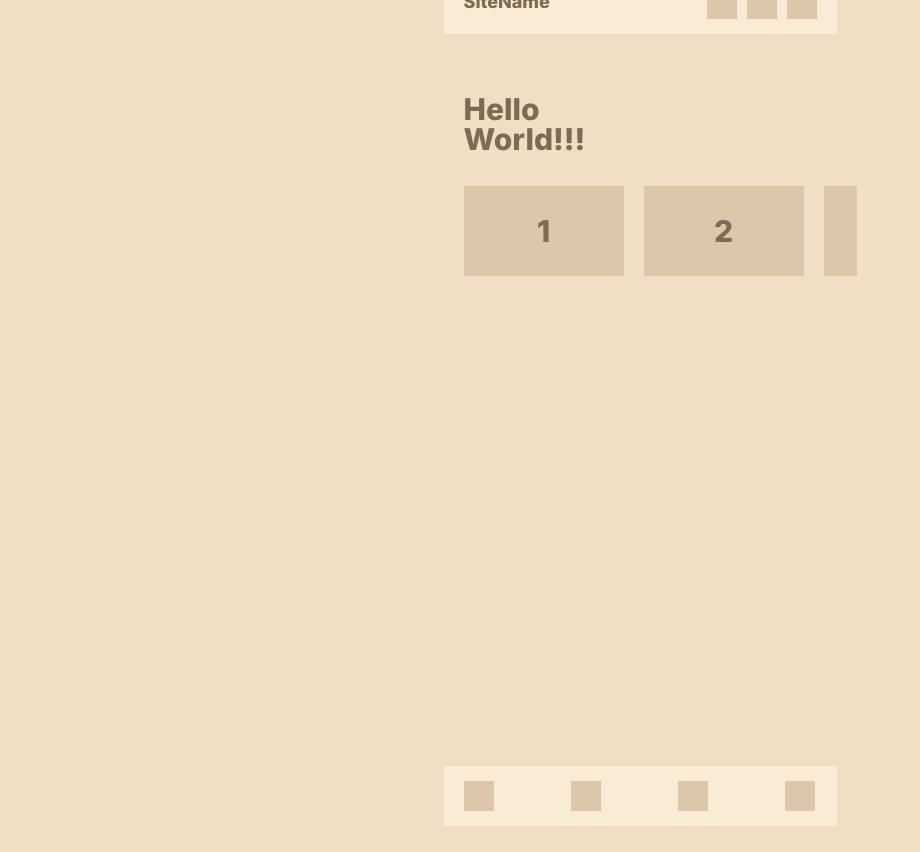
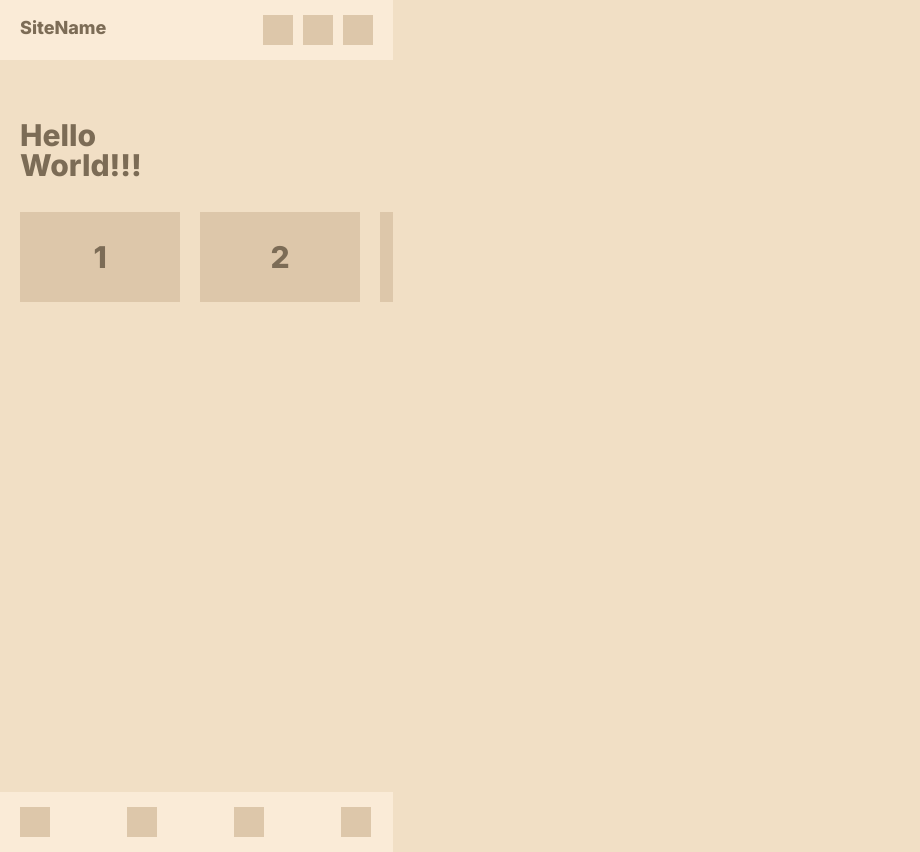
Before and after one commit to ApptiveDev/study-frontend, a React (Vite) app: page / in a window 1280 px wide. Shown: the whole page, without its empty margins (0-920 px from the left). Before the commit the page ends 826 px from the top, so only its background shows below. Built offline with nearby package versions, Linux system fonts and the light colour scheme.

Commit message:
(과제2) Make WebScreen & Update README.md

```diff
--- a/src/index.css
+++ b/src/index.css
@@ -8,8 +8,6 @@
     width: 100vw;
     height: 100vh;
     display: flex;
-    justify-content: center;
-    align-items: center;
     background-color: #F1DFC5;
   }
 
@@ -76,13 +74,13 @@
 
   .widgetboxes {
     width: 100%;
-    margin-left: 20px;
+    padding-left: 20px;
     margin-top: 20px;
     display: flex;
     overflow-x: auto;
     gap: 20px;
     padding-bottom: 10px;
-    padding-right: 40px;
+    padding-right: 20px;
   }
 
   .widgetbox {
```
